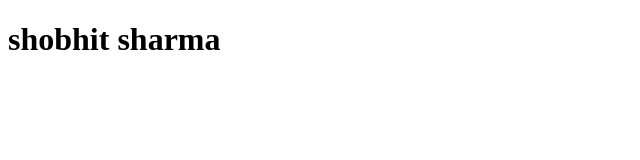
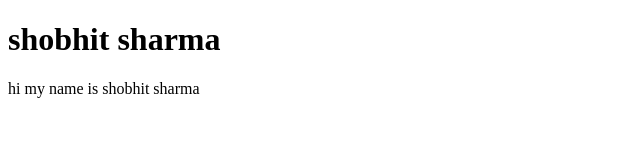
Before and after one commit to codealgrow/todo_project, a plain HTML site: page index.html in a window 1280 px wide. Shown: the whole page, without its empty margins (0-640 px from the left). Drawn offline with Linux system fonts and the light colour scheme.

Commit message:
indexfile1.1

```diff
--- a/index.html
+++ b/index.html
@@ -7,5 +7,6 @@
 </head>
 <body>
     <h1>shobhit sharma</h1>
+    <p>hi my name is shobhit sharma</p>
 </body>
 </html>
```
